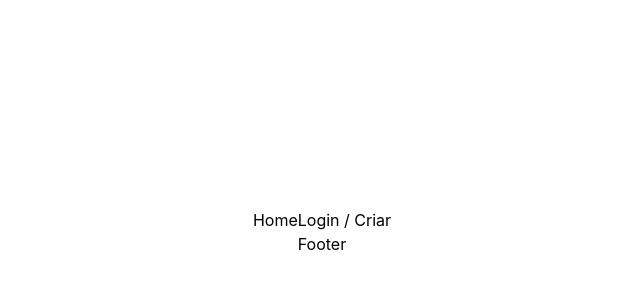
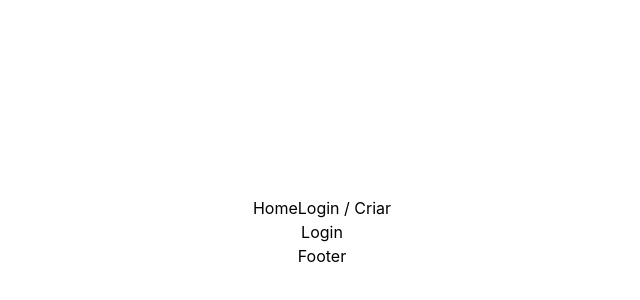
Before and after one commit to Paulo-Borges/dev_dog, a React (Vite) app: page /login in a window 1280 px wide. Shown: the part 168-468 px from the top of the page, without its empty margins (318-958 px from the left). Built offline with nearby package versions, Linux system fonts and the light colour scheme; the HTML template or start-up script is replaced by a standard one.

Commit message:
feat: Iniciando Login

```diff
--- a/src/App.tsx
+++ b/src/App.tsx
@@ -5,6 +5,7 @@
 import Header from "./component/Header";
 import Footer from "./component/Footer";
 import Home from "./component/Home";
+import Login from "./component/Login/Login";
 
 function App() {
   return (
@@ -14,6 +15,7 @@
         <Header />
         <Routes>
           <Route path="/" element={<Home />} />
+          <Route path="/login" element={<Login />} />
         </Routes>
         <Footer />
       </BrowserRouter>
--- /dev/null
+++ b/src/component/Login/Login.tsx
@@ -0,0 +1,7 @@
+import React from "react";
+
+const Login: React.FC = () => {
+  return <div>Login</div>;
+};
+
+export default Login;
```
